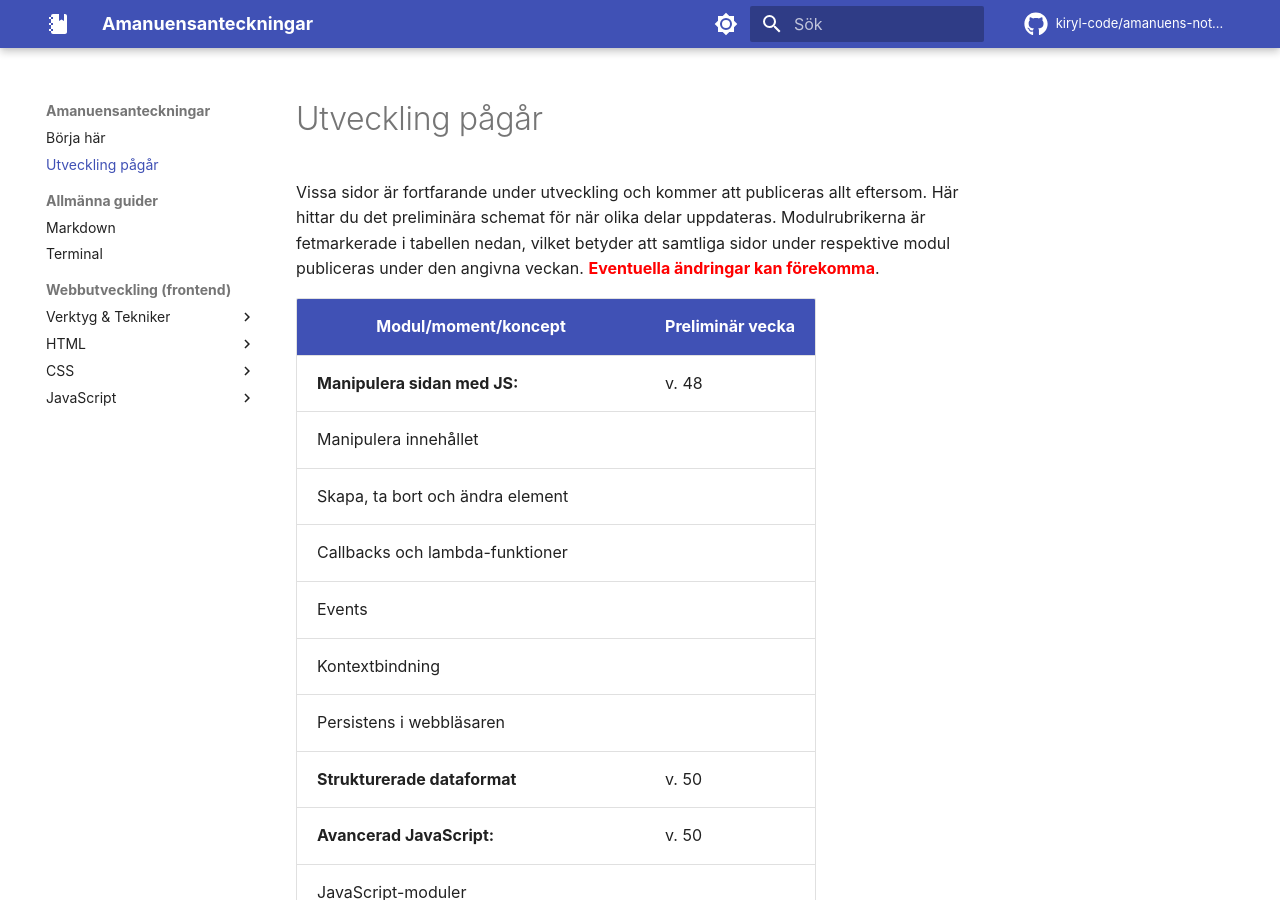
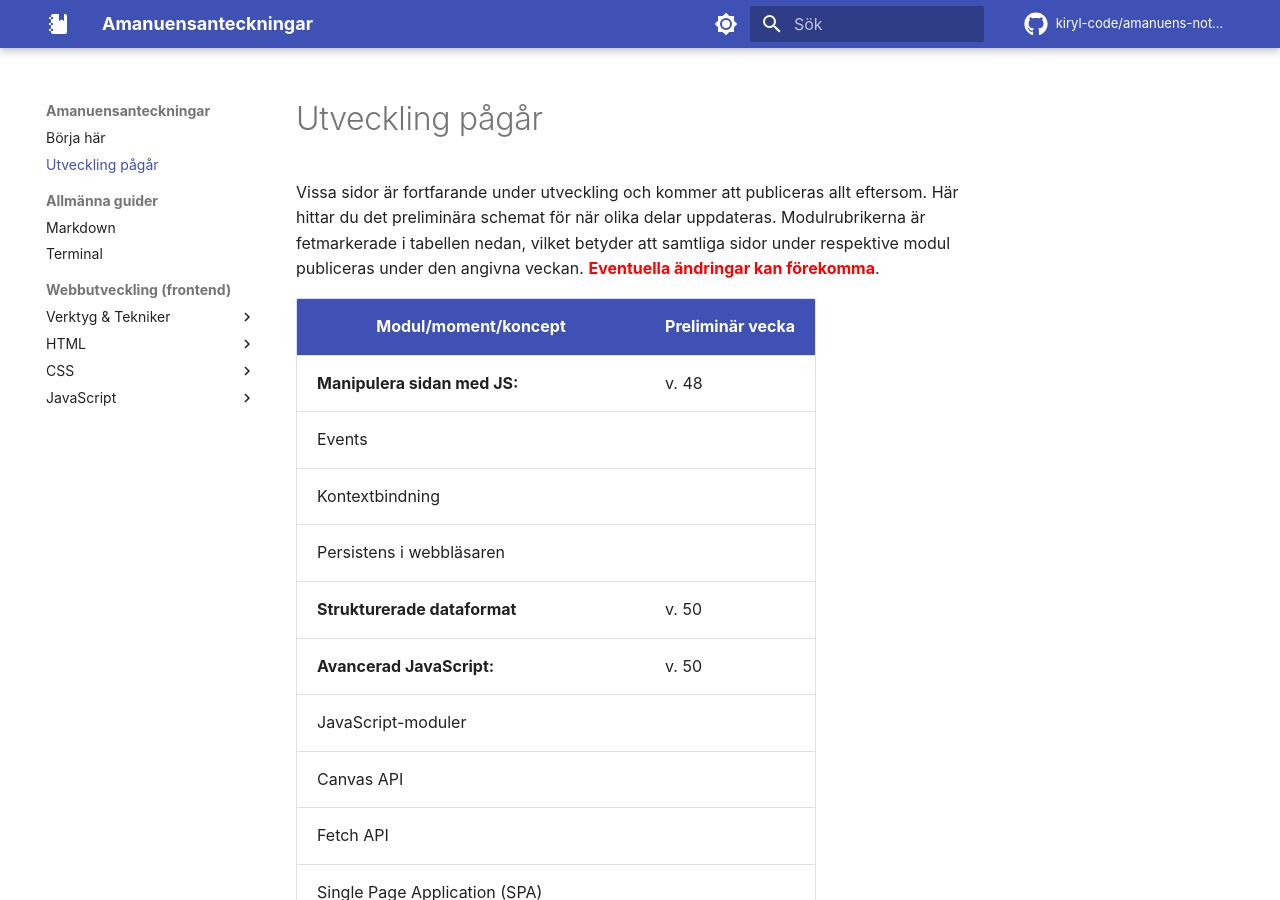
Before and after one commit to kiryl-code/amanuens-notes, an MkDocs documentation site: the page built from docs/schedule.md, in a window 1280 px wide and 900 px high. Built offline with MkDocs 1.6.1 and Material for MkDocs 9.7.7, drawn with Linux system fonts in a browser that asks for light colours; comment, search, counter and statistics services are not loaded.

Commit message:
Update schedule

```diff
--- a/docs/schedule.md
+++ b/docs/schedule.md
@@ -5,9 +5,6 @@ Vissa sidor är fortfarande under utveckling och kommer att publiceras allt efte
 | Modul/moment/koncept                       | Preliminär vecka |
 |--------------------------------------------|------------------|
 | **Manipulera sidan med JS:**               | v. 48            |
-| Manipulera innehållet                      |                  |
-| Skapa, ta bort och ändra element           |                  |
-| Callbacks och lambda-funktioner            |                  |
 | Events                                     |                  |
 | Kontextbindning                            |                  |
 | Persistens i webbläsaren                   |                  |
```
